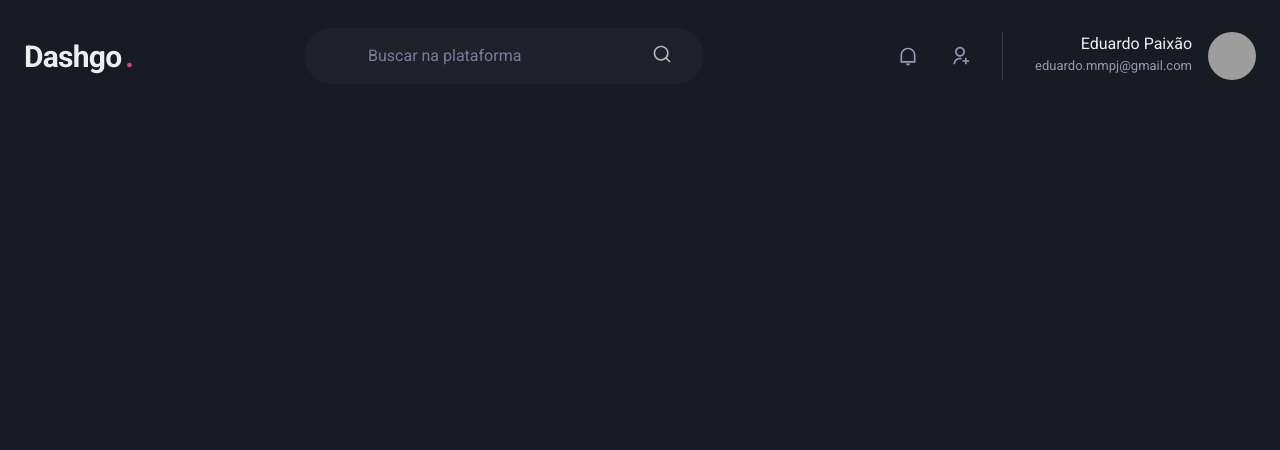
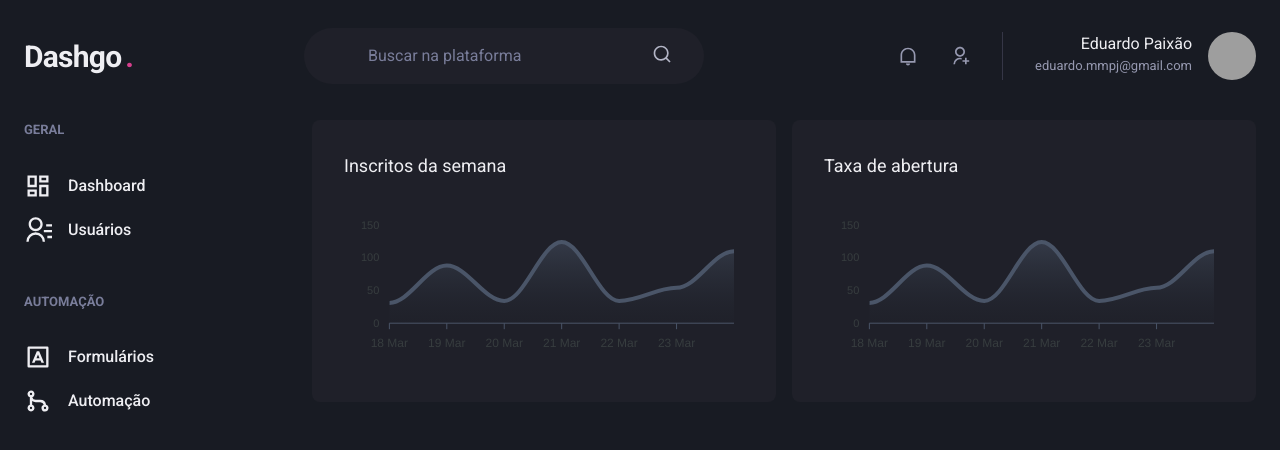
Before and after one commit to Eduardo-Paixao/dashgo, a Next.js app: page /dashboard in a window 1280 px wide. Shown: the top 450 px of the page. Built offline with nearby package versions, Linux system fonts and the light colour scheme; grey boxes are pictures that could not be loaded.

Commit message:
criação dos componentes dashboard e siderbar

```diff
--- a/package.json
+++ b/package.json
@@ -15,11 +15,13 @@
     "@types/node": "18.15.11",
     "@types/react": "18.0.34",
     "@types/react-dom": "18.0.11",
+    "apexcharts": "^3.37.3",
     "eslint": "8.38.0",
     "eslint-config-next": "13.3.0",
     "framer-motion": "^10.11.2",
     "next": "13.3.0",
     "react": "18.2.0",
+    "react-apexcharts": "^1.4.0",
     "react-dom": "18.2.0",
     "react-icons": "^4.8.0",
     "typescript": "5.0.4"
--- /dev/null
+++ b/src/components/Sidebar.tsx
@@ -0,0 +1,52 @@
+import { Box, Icon, Link, Stack, Text } from "@chakra-ui/react";
+import React from "react";
+import { RiContactsLine, RiDashboardLine, RiGitMergeLine, RiInputMethodLine } from "react-icons/ri";
+
+// import { Container } from './styles';
+
+export const Sidebar = () => {
+  return (
+    <Box as="aside" w={"64"} mr={"8"}>
+      <Stack spacing={"12"} align={"flex-start"}>
+        <Box>
+          <Text fontWeight={"bold"} color={"gray.400"} fontSize={"small"}>
+            GERAL
+          </Text>
+          <Stack spacing={"4"} mt={"8"} align={"stretch"}>
+            <Link display={"flex"} alignItems={"center"}>
+              <Icon as={RiDashboardLine} fontSize={"28"} />
+              <Text ml={"4"} fontWeight={"medium"}>
+                Dashboard
+              </Text>
+            </Link>
+            <Link display={"flex"} alignItems={"center"}>
+              <Icon as={RiContactsLine} fontSize={"28"} />
+              <Text ml={"4"} fontWeight={"medium"}>
+                Usuários
+              </Text>
+            </Link>
+          </Stack>
+        </Box>
+        <Box>
+          <Text fontWeight={"bold"} color={"gray.400"} fontSize={"small"}>
+            AUTOMAÇÃO
+          </Text>
+          <Stack spacing={"4"} mt={"8"} align={"stretch"}>
+            <Link display={"flex"} alignItems={"center"}>
+              <Icon as={RiInputMethodLine} fontSize={"28"} />
+              <Text ml={"4"} fontWeight={"medium"}>
+                Formulários
+              </Text>
+            </Link>
+            <Link display={"flex"} alignItems={"center"}>
+              <Icon as={RiGitMergeLine} fontSize={"28"} />
+              <Text ml={"4"} fontWeight={"medium"}>
+                Automação
+              </Text>
+            </Link>
+          </Stack>
+        </Box>
+      </Stack>
+    </Box>
+  );
+};
--- a/src/pages/dashboard.tsx
+++ b/src/pages/dashboard.tsx
@@ -1,10 +1,93 @@
 import React from "react";
 import { Header } from "../components/Header";
+import { Sidebar } from "../components/Sidebar";
+import { Box, Flex, SimpleGrid, Text, theme } from "@chakra-ui/react";
+import dynamic from "next/dynamic";
+import { ApexOptions } from "apexcharts";
+
+const Chart = dynamic(() => import("react-apexcharts"), {
+  ssr: false,
+});
+
+const options: ApexOptions = {
+  chart: {
+    toolbar: {
+      show: false,
+    },
+    zoom: { enabled: false },
+  },
+  colors: [theme.colors.gray[600]],
+  grid: {
+    show: false,
+  },
+  dataLabels: {
+    enabled: false,
+  },
+  tooltip: {
+    enabled: false,
+  },
+  xaxis: {
+    type: "datetime",
+    axisBorder: {
+      color: theme.colors.gray[600],
+    },
+    axisTicks: {
+      color: theme.colors.gray[600],
+    },
+    categories: [
+      "2023-03-18T00:00:00.000z",
+      "2023-03-19T00:00:00.000z",
+      "2023-03-20T00:00:00.000z",
+      "2023-03-21T00:00:00.000z",
+      "2023-03-22T00:00:00.000z",
+      "2023-03-23T00:00:00.000z",
+      "2023-03-24T00:00:00.000z",
+    ],
+  },
+  fill: {
+    opacity: 0.3,
+    type: "gradient",
+    gradient: {
+      shade: "dark",
+      opacityFrom: 0.7,
+      opacityTo: 0.3,
+    },
+  },
+};
+const series = [
+  {
+    name: "serei1",
+    data: [31, 88, 34, 124, 34, 54, 110],
+  },
+];
 
 export default function Dashboard() {
   return (
-    <div>
+    <Flex flexDirection={"column"} h={"100vh"}>
       <Header />
-    </div>
+      <Flex w={"100%"} my={"6"} maxWidth={1480} mx={"auto"} px={"6"}>
+        <Sidebar />
+
+        <SimpleGrid
+          flex={"1"}
+          gap={"4"}
+          minChildWidth={"320px"}
+          alignItems={"flex-start"}
+        >
+          <Box p={"8"} bg={"gray.800"} borderRadius={8}>
+            <Text fontSize={"lg"} mb={"4"}>
+              Inscritos da semana
+            </Text>
+            <Chart options={options} series={series} type="area" height={160} />
+          </Box>
+          <Box p={"8"} bg={"gray.800"} borderRadius={8}>
+            <Text fontSize={"lg"} mb={"4"}>
+              Taxa de abertura
+            </Text>
+            <Chart options={options} series={series} type="area" height={160} />
+          </Box>
+        </SimpleGrid>
+      </Flex>
+    </Flex>
   );
 }
```
Also changed, not shown: 1 other file (tests, documents, lock files or other folders).
